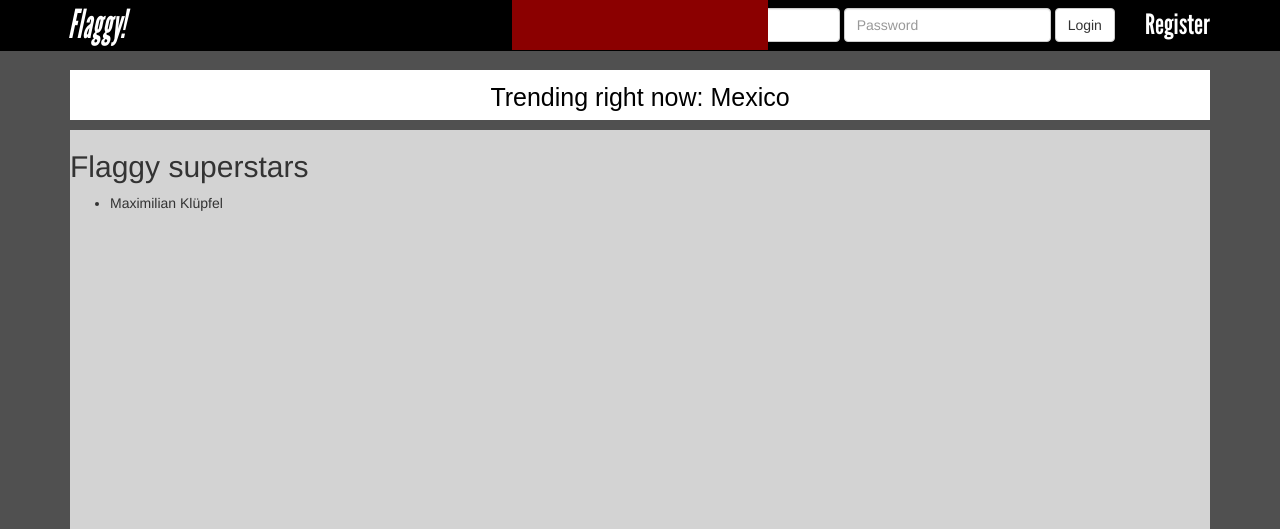
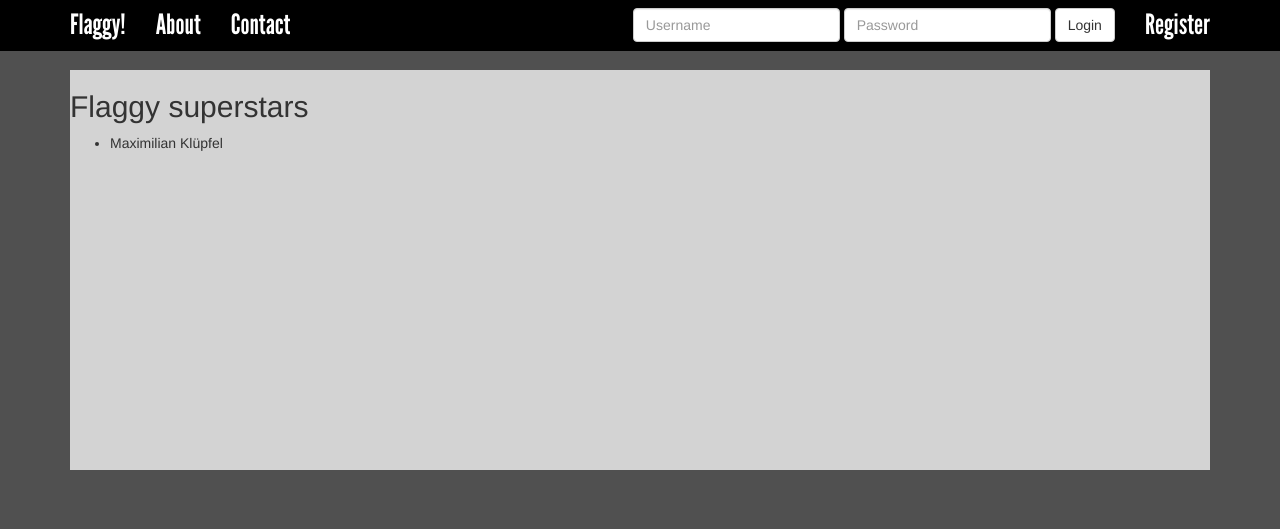
Before and after one commit to philipprathjen/Flaggy, a Django app: page / in a window 1280 px wide. Shown: the top 529 px of the page. Run offline with Django 3.2, Linux system fonts and the light colour scheme; some libraries are stand-ins or nearby versions.

Commit message:
installed virtualenv

```diff
--- a/src/flaggy/urls.py
+++ b/src/flaggy/urls.py
@@ -18,14 +18,17 @@ from django.conf.urls import include, url
 from django.contrib import admin
 from django.conf import settings
 from django.conf.urls.static import static
+from newsletter.views import home, contact
+from flaggy.views import about
+from profiles.views import profile
 
 urlpatterns = [
     url(r'^admin/', admin.site.urls),
-    url(r'^$', "newsletter.views.home", name='profile'),
-    url(r'^contact$', "newsletter.views.contact", name='contact'),
-    url(r'^about$', "flaggy.views.about", name='about'),
+    url(r'^$', home, name='profile'),
+    url(r'^contact$', contact, name='contact'),
+    url(r'^about$', about, name='about'),
     url(r'^accounts/', include('registration.backends.default.urls')),
-    url(r'^profile/(?P<username>[\w.@+-]+)/$', 'profiles.views.profile', name='profile'),
+    url(r'^profile/(?P<username>[\w.@+-]+)/$', profile, name='profile'),
 ]
 # It's taking these urls and then appending the static
 # Doing it this way seperates development from what we would have in production, when DEBUG is off.
--- a/src/static_in_pro/our_static/css/custom.css
+++ b/src/static_in_pro/our_static/css/custom.css
@@ -1,5 +1,5 @@
 body{
-	background-color: rgb(80, 80, 80);
+	background-color: #505050;
 };
 
 .test-align-center{
--- a/src/templates/home.html
+++ b/src/templates/home.html
@@ -6,9 +6,9 @@
 
 
 <body>
-<div id="trending">
+<!-- <div id="trending">
 	<div id="quote">Trending right now: Mexico</div>
-</div>
+</div> -->
 <div id="world-map" style="width: 100%;"></div>
 <div id="ranking">
 	<h2>Flaggy superstars</h2>
--- a/src/templates/navbar.html
+++ b/src/templates/navbar.html
@@ -9,12 +9,27 @@
             <span class="icon-bar"></span>
             <span class="icon-bar"></span>
           </button>
-          <a class="navbar-brand customfont-logo" href="/">Flaggy!</a>
+          <a class="navbar-brand customfont" href='/'>Flaggy!</a>
         </div>
         <div id="navbar" class="navbar-collapse collapse">
           <ul class="nav navbar-nav">
+<!--             <li class="active"><a href="/">Home</a></li> -->
+            <li><a class="customfont" href="{% url 'about' %}">About</a></li>
+            <li><a class="customfont" href="/contact">Contact</a></li>
+           <!--  <li class="dropdown">
+              <a href="#" class="dropdown-toggle" data-toggle="dropdown" role="button" aria-haspopup="true" aria-expanded="false">Dropdown <span class="caret"></span></a>
+              <ul class="dropdown-menu">
+                <li><a href="#">Action</a></li>
+                <li><a href="#">Another action</a></li>
+                <li><a href="#">Something else here</a></li>
+                <li role="separator" class="divider"></li>
+                <li class="dropdown-header">Nav header</li>
+                <li><a href="#">Separated link</a></li>
+                <li><a href="#">One more separated link</a></li>
+              </ul>
+            </li> -->
           </ul>
-          <div class="navbar-text" id="profile-title">{{username}}</div>
+
           <ul class="nav navbar-nav navbar-right">
           {% if request.user.is_authenticated %}
             <li><a class="customfont" href="/profile/{{active_user}}">My Profile</a></li>
@@ -40,3 +55,7 @@
         </div><!--/.nav-collapse -->
       </div>
     </nav>
+
+        </div><!--/.nav-collapse -->
+      </div>
+    </nav>
```
Also changed, not shown: src/db.sqlite3.
